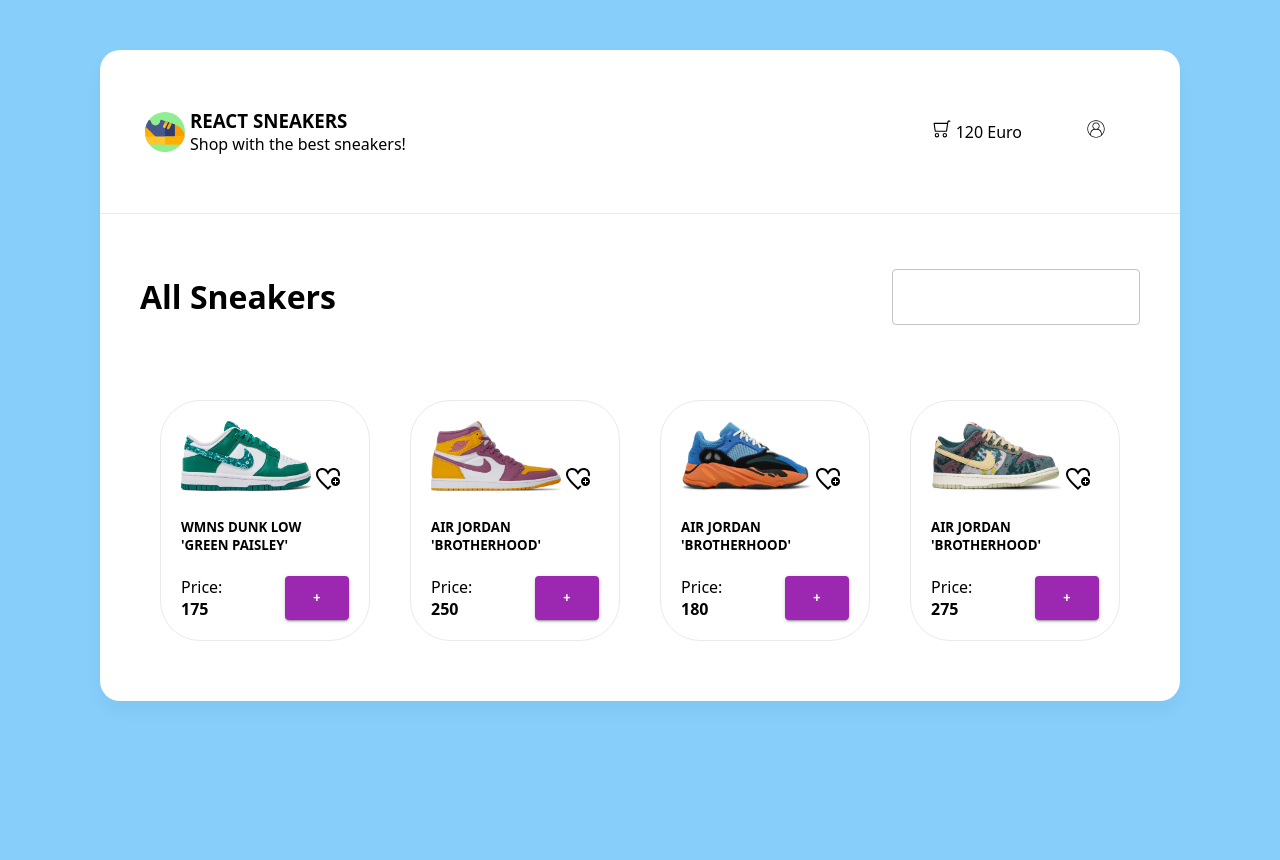
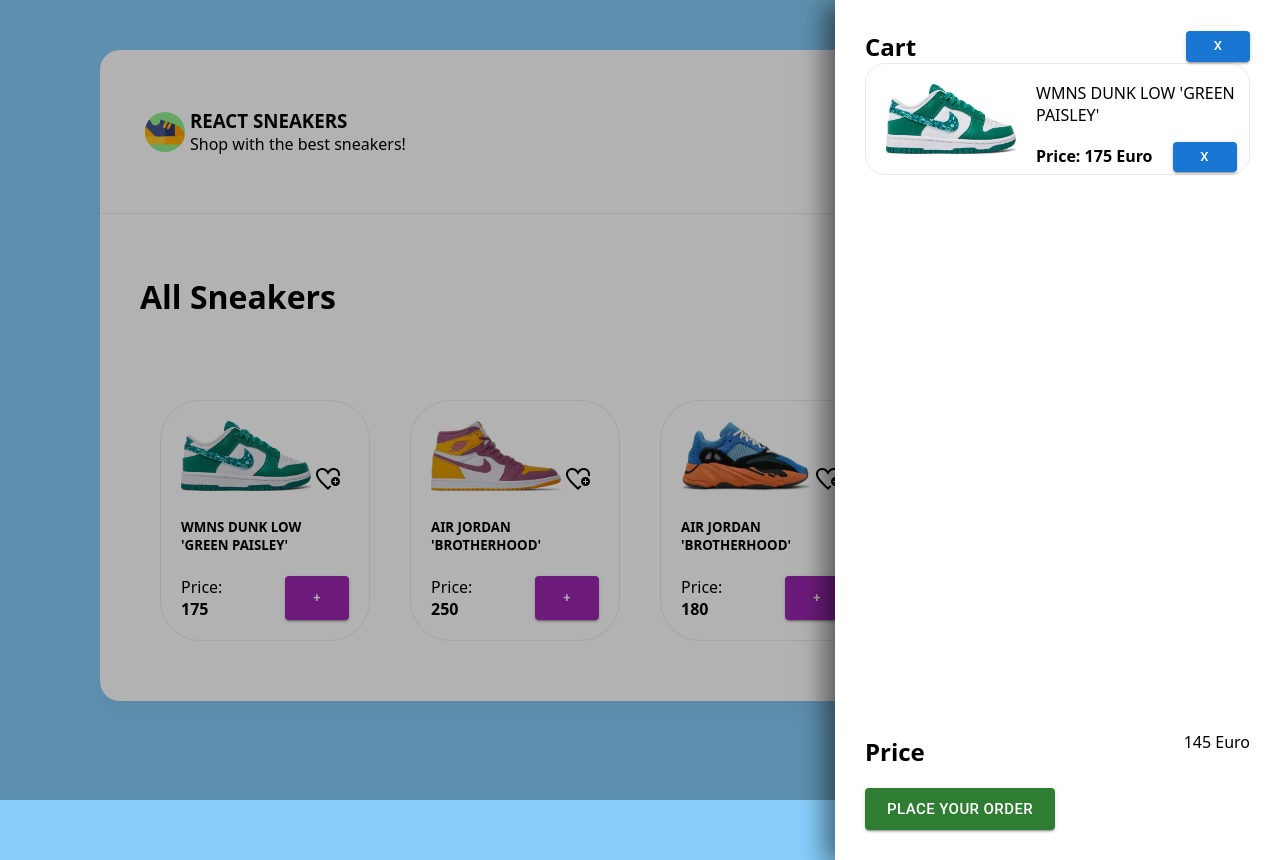
Before and after one commit to Webgipnoz/React_Sneakers_Shop, a React (Create React App) app: page / in a window 1280 px wide. Both pictures are taken after a click on the picture 941 px from the left and 129 px from the top of the page. Before the commit the page ends 800 px from the top, so only its background shows below. Built offline with nearby package versions, Linux system fonts and the light colour scheme.

Commit message:
add open cart

```diff
--- a/src/App.js
+++ b/src/App.js
@@ -1,4 +1,4 @@
-import React from 'react';
+import React, { useState } from 'react';
 import './index.scss'
 import Card from './components/Card/Card';
 import Header from './components/Header/Header';
@@ -33,10 +33,17 @@
 ]
 
 function App() {
+  const [cardOpened, setCartOpened] = useState(false);
+
   return (
     <div className="App">
-      <Drawer/>
-      <Header/>
+      {cardOpened &&
+        <Drawer
+          onClose= { () => setCartOpened(false)}
+        />}
+      <Header
+        onClickCart= { () => setCartOpened(true)}
+      />
       <div className='content'>
         <div className='contentSearch'>
           <h1>All Sneakers</h1>
@@ -53,8 +60,8 @@
               title={obj.title}
               price={obj.price}
               imgUrl={obj.imgUrl}
-              onClickFavorite={() => console.log(obj)}
-              onClickPlus={() => console.log(obj)}
+              onClickFavorite={() => console.log("Clicked on Favorite")}
+              onClickPlus={() => console.log("Clicked on Plus")}
             />
           ))}
         </div>
--- a/src/components/Drawer/Drawer.jsx
+++ b/src/components/Drawer/Drawer.jsx
@@ -2,13 +2,14 @@
 import styles from "./Drawer.module.scss";
 import { Button } from '@mui/material';
 
-const Drawer = () => {
+const Drawer = (props) => {
     return (
         <div className={styles.overlay}>
             <div className={styles.drawer}>
                 <div className={styles.cartHeader}>
                     <h2>Cart</h2>
                     <Button
+                        onClick={props.onClose}
                         size="small"
                         variant="contained"
                         >X
--- a/src/components/Drawer/Drawer.module.scss
+++ b/src/components/Drawer/Drawer.module.scss
@@ -1,5 +1,4 @@
 .overlay{
-    display: none;
     position: absolute;
     left: 0;
     top: 0;
--- a/src/components/Header/Header.jsx
+++ b/src/components/Header/Header.jsx
@@ -1,7 +1,7 @@
 import React from 'react';
 import styles from "./Header.module.scss";
 
-const Header = () => {
+const Header = (props) => {
     return (
         <header>
             <div className={styles.headerLeft}>
@@ -13,11 +13,20 @@
             </div>
             <ul className={styles.headerRight}>
             <li>
-                <img className={styles.headerCart} src="/img/cart.svg" alt="Cart"/>
+                <img
+                    onClick={props.onClickCart}
+                    className={styles.headerCart}
+                    src="/img/cart.svg"
+                    alt="Cart"
+                />
                 <span>120 Euro</span>
             </li>
             <li>
-                <img className={styles.headerUser} src="/img/user.svg" alt="User"/>
+                <img
+                    className={styles.headerUser}
+                    src="/img/user.svg"
+                    alt="User"
+                />
             </li>
             </ul>
       </header>
--- a/src/components/Header/Header.module.scss
+++ b/src/components/Header/Header.module.scss
@@ -41,9 +41,11 @@
 .headerCart{
     width: 18px;
     height: 18px;
+    cursor: pointer;
 }
 
 .headerUser{
     width: 18px;
     height: 18px;
+    cursor: pointer;
 }
```
